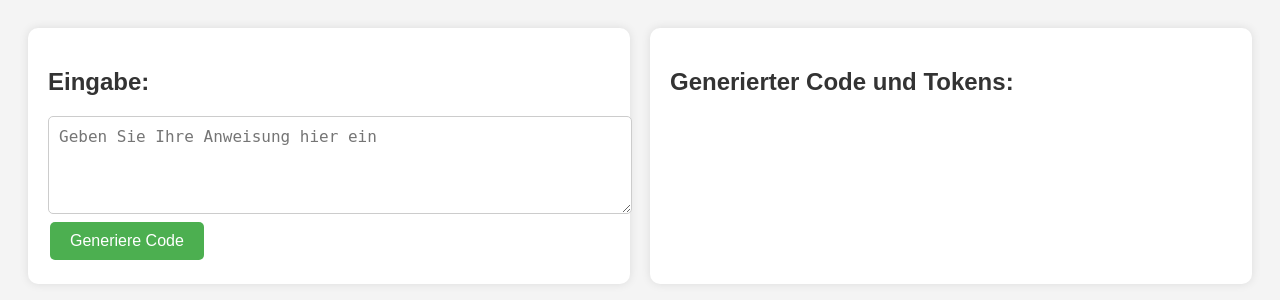
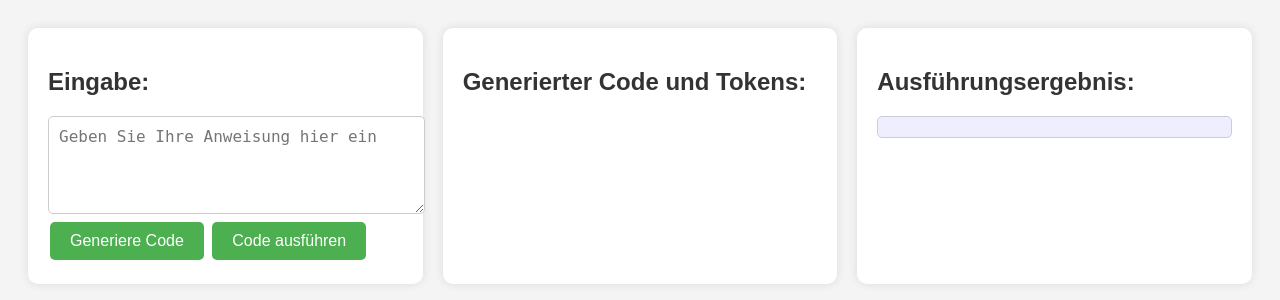
Before and after one commit to ki-tutoren-bayern/CodeInterpreter, a Flask app: page / in a window 1280 px wide. Shown: the top 300 px of the page. Run offline with Flask 3, Linux system fonts and the light colour scheme.

Commit message:
Ausführungsergebnis wird generiert

```diff
--- a/app.py
+++ b/app.py
@@ -5,6 +5,8 @@ from io import BytesIO
 import re
 import requests
 import ast
+import contextlib
+import io
 # Drittanbieter-Bibliothek Importe
 from flask import Flask, request, jsonify, render_template
 import openai
@@ -79,6 +81,27 @@ def generate_syntax_tree():
         print(f"Fehler beim Erzeugen des Syntaxbaums: {e}")
         return jsonify({"error": str(e)}), 500
 
+@app.route('/execute-code', methods=['POST'])
+def execute_code():
+    try:
+        data = request.get_json()
+        code = data['code']
+
+        # Implementieren Sie hier Ihre Sicherheitsmaßnahmen
+
+        # Ausführung des Codes (sicherheitsbewusst)
+        # Hinweis: Verwenden Sie exec() mit Vorsicht und entsprechenden Sicherheitsmaßnahmen
+        # Beispiel: exec(code, {'__builtins__': {}})
+        output = io.StringIO()
+        with contextlib.redirect_stdout(output):
+            exec(code)
+        result = output.getvalue()
+
+        # Rückgabe des Ergebnisses
+        return jsonify({'result': result})
+    except Exception as e:
+        return jsonify({"error": str(e)}), 500
+
 @app.route('/')
 def index():
     return render_template('index.html')
--- a/templates/index.html
+++ b/templates/index.html
@@ -49,6 +49,14 @@
         pre {
             white-space: pre-wrap;
             overflow-wrap: break-word;
+        }
+
+        #executionResult {
+            margin-top: 20px;
+            padding: 10px;
+            background-color: #eef;
+            border: 1px solid #ccd;
+            border-radius: 5px;
         }
     </style>
     <script>
@@ -159,6 +167,31 @@
             let url = URL.createObjectURL(blob);
             window.open(url, '_blank');
         }
+
+        function executeGeneratedCode() {
+            fetch('/execute-code', {
+                method: 'POST',
+                headers: {
+                    'Content-Type': 'application/json'
+                },
+                body: JSON.stringify({ code: generatedCode })
+            })
+            .then(response => response.json())
+            .then(data => {
+                // Ergebnis anzeigen
+                if (data.result) {
+                    document.getElementById('executionResult').textContent = 'Ergebnis: ' + data.result;
+                } else if (data.error) {
+                    document.getElementById('executionResult').textContent = 'Fehler: ' + data.error;
+                }
+            })
+            .catch(error => {
+                console.error('Fehler bei der Ausführung des Codes: ', error);
+                document.getElementById('executionResult').textContent = 'Ausführungsfehler: ' + error.message;
+            });
+        }
+
+
     </script>
 </head>
 <body>
@@ -167,12 +200,18 @@
             <h2>Eingabe:</h2>
             <textarea id="inputText" rows="4" placeholder="Geben Sie Ihre Anweisung hier ein"></textarea>
             <button onclick="generateCode()">Generiere Code</button>
+            <button onclick="executeGeneratedCode()">Code ausführen</button>
         </div>
 
         <div class="box">
             <h2>Generierter Code und Tokens:</h2>
             <pre id="outputCode"></pre>
         </div>
+
+        <div class="box">
+            <h2>Ausführungsergebnis:</h2>
+            <pre id="executionResult"></pre>
+        </div>
     </div>
 </body>
 </html>
```
